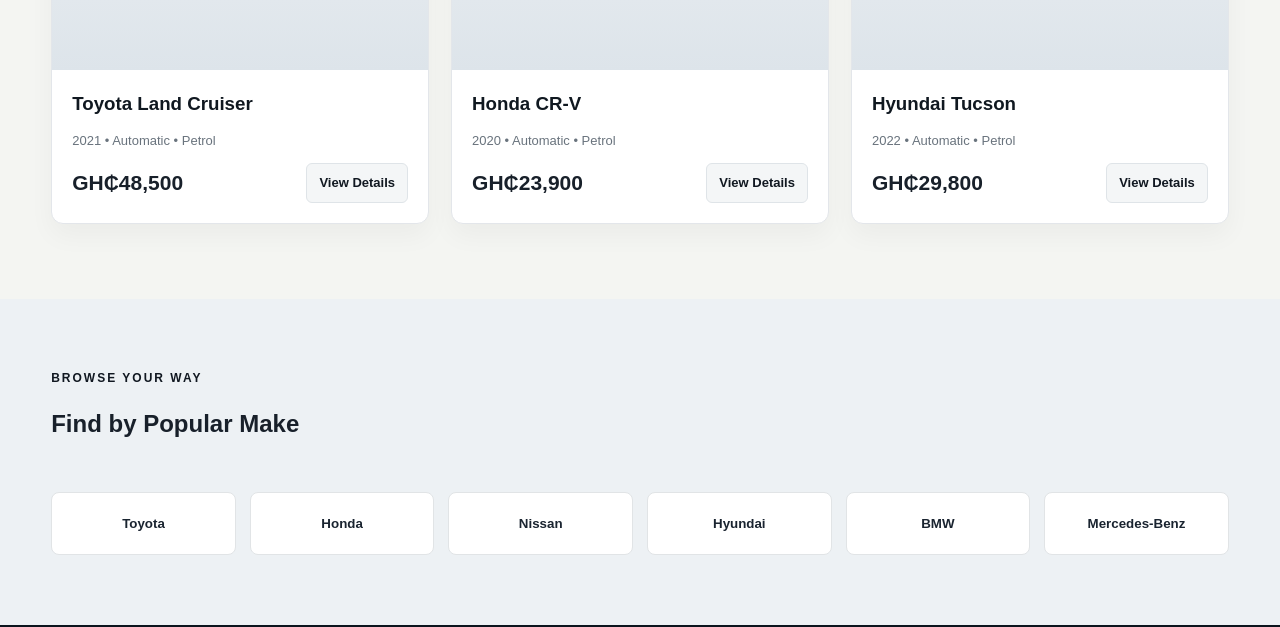
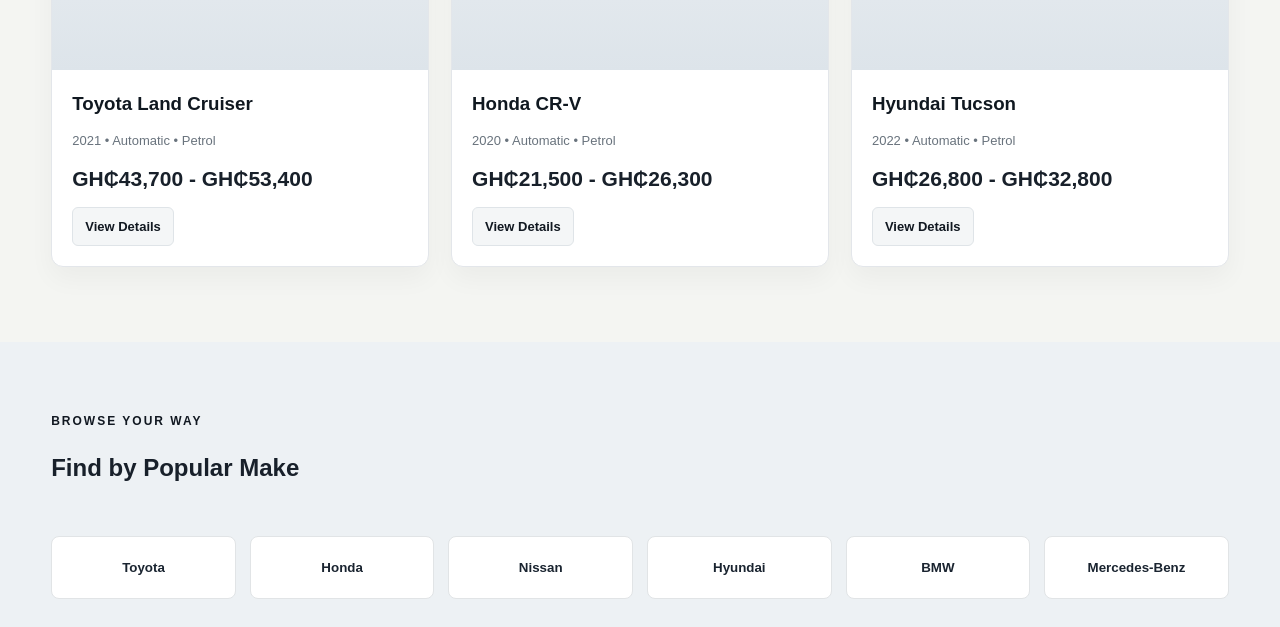
Before and after one commit to junior-3dmund/Kingdom_AutoMobile, a website: page index.html in a window 1280 px wide. Shown: the part 1168-1795 px from the top of the page. Drawn offline with Linux system fonts and the light colour scheme.

Commit message:
Show vehicle prices as ranges (client-side) via price-range.js

```diff
--- a/index.html
+++ b/index.html
@@ -40,6 +40,7 @@
     <p class="hero-copy">Browse quality vehicles and find the one that fits your lifestyle and budget.</p>
     <div class="search-card">
       <div class="tabs"><button class="active">Search Vehicles</button><button>Advanced Search</button></div>
+<script src="price-range.js"></script>
       <div class="filters">
         <select><option>All Makes</option><option>Toyota</option><option>Honda</option><option>Nissan</option><option>Hyundai</option></select>
         <select><option>All Models</option></select>
--- /dev/null
+++ b/price-range.js
@@ -0,0 +1,31 @@
+document.addEventListener('DOMContentLoaded', function(){
+  function parseNumericPrice(str){
+    if(!str) return null;
+    // remove currency symbol and non-number characters except dot and comma
+    const cleaned = str.replace(/[^0-9.,]/g, '').replace(/,/g,'');
+    const n = parseFloat(cleaned);
+    return Number.isFinite(n) ? n : null;
+  }
+
+  function fmt(n){
+    return n.toString().replace(/\B(?=(\d{3})+(?!\d))/g, ',');
+  }
+
+  document.querySelectorAll('.price').forEach(el => {
+    try{
+      // preserve link if present
+      const link = el.querySelector('a');
+      const raw = el.textContent || '';
+      const num = parseNumericPrice(raw);
+      if(!num) return;
+      const low = Math.round((num * 0.9) / 100) * 100; // -10%, rounded to 100
+      const high = Math.round((num * 1.1) / 100) * 100; // +10%
+      const rangeText = `GH₵${fmt(low)} - GH₵${fmt(high)}`;
+      if(link){
+        el.innerHTML = rangeText + ' ' + link.outerHTML;
+      } else {
+        el.textContent = rangeText;
+      }
+    }catch(e){/* no-op */}
+  });
+});
```
Also changed, not shown: stock.html (+1 -0 lines).
